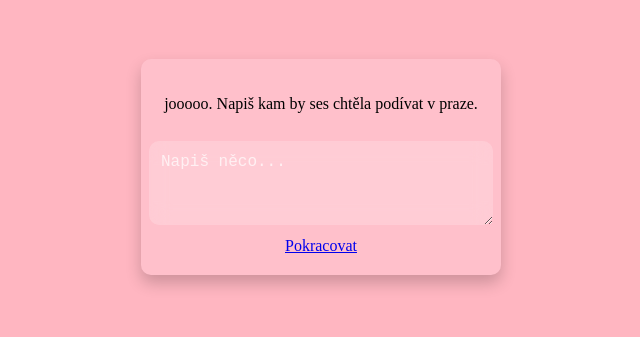
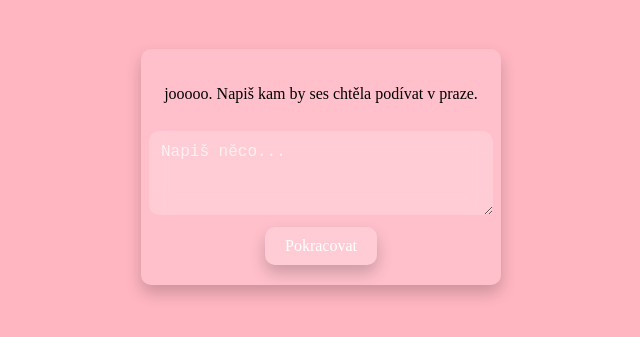
Before and after one commit to Piskxt/anicka, a plain HTML site: page pata.html in a window 1280 px wide. Shown: the part 233-570 px from the top of the page, without its empty margins (319-959 px from the left). Drawn offline with Linux system fonts and the light colour scheme.

Commit message:
Update pata.html

```diff
--- a/pata.html
+++ b/pata.html
@@ -11,9 +11,7 @@
         <p id="question">jooooo. Napiš kam by ses chtěla podívat v praze.</p>
         <textarea placeholder="Napiš něco..."></textarea>
         <p id="response" class="hidden"></p>
-    <div class="button">
-        <a href="sesta.html">Pokracovat</a>
-    </div>
+        <a href="sesta.html" class="button">Pokracovat</a>
     </div>
 </body>
 </html>
```
